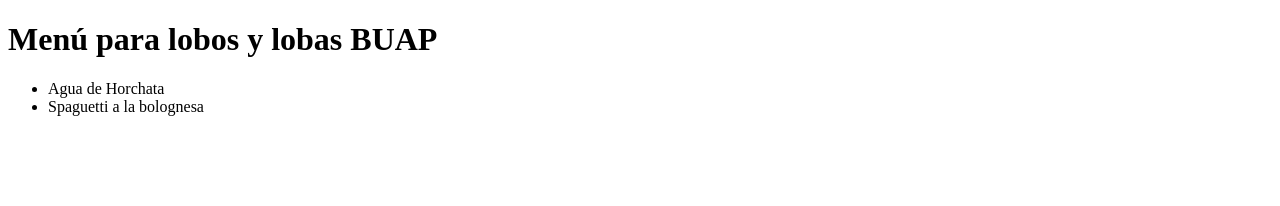
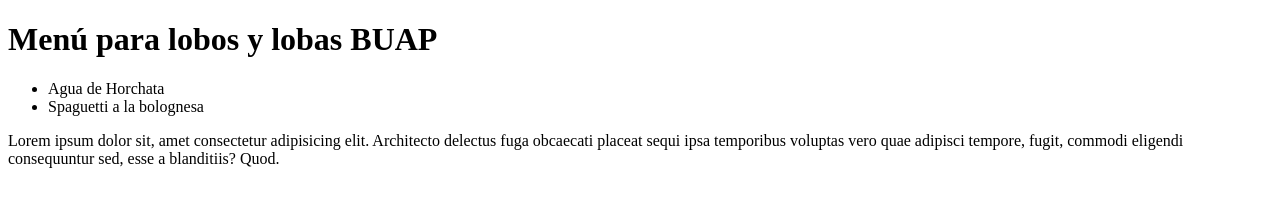
Before and after one commit to ulisestc/menu, a plain HTML site: page index.html in a window 1280 px wide. Drawn offline with Linux system fonts and the light colour scheme.

Commit message:
lorem ipsum

```diff
--- a/index.html
+++ b/index.html
@@ -11,5 +11,6 @@
         <li>Agua de Horchata</li>
         <li>Spaguetti a la bolognesa</li>
     </ul>
+    <p>Lorem ipsum dolor sit, amet consectetur adipisicing elit. Architecto delectus fuga obcaecati placeat sequi ipsa temporibus voluptas vero quae adipisci tempore, fugit, commodi eligendi consequuntur sed, esse a blanditiis? Quod.</p>
 </body>
 </html>
```
